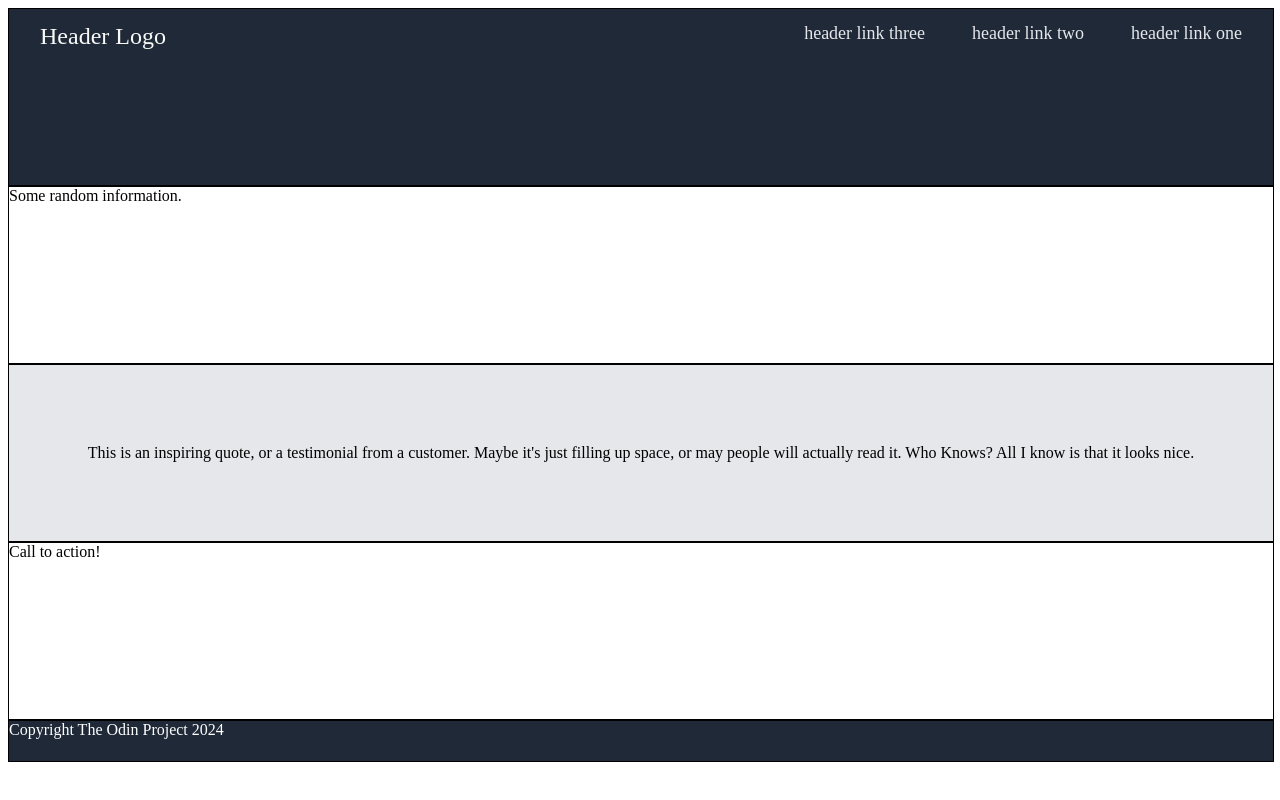
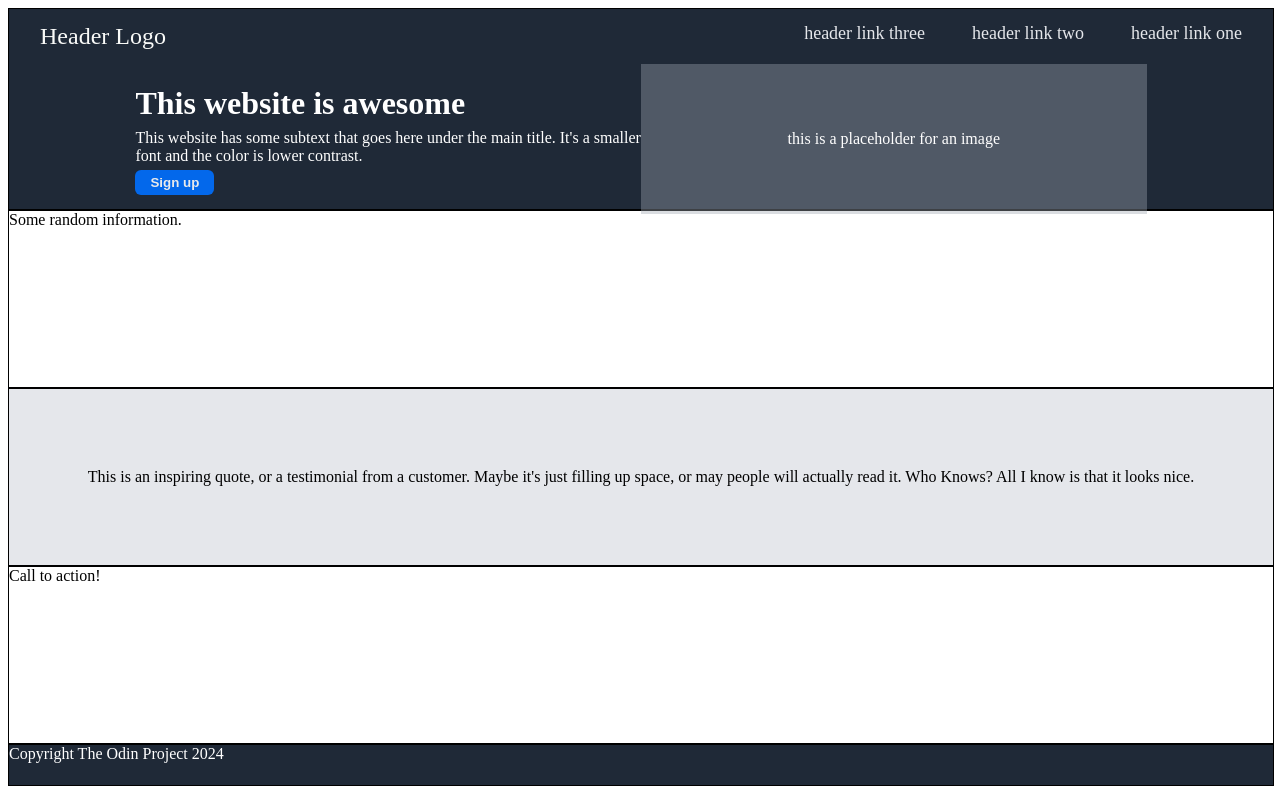
Before and after one commit to jonathan-saunders/landing-page, a plain HTML site: page index.html in a window 1280 px wide. Drawn offline with Linux system fonts and the light colour scheme.

Commit message:
Substantially finished the upper quarter of the landing page. Text and images divs added. Button added and styled.

```diff
--- a/index.html
+++ b/index.html
@@ -13,7 +13,18 @@
         <a href="#link1">header link one</a>
         <a href="#link2">header link two</a>
         <a href="#link3">header link three</a>
-    </div>
+        </div>
+        <div class="div1content">
+        <div class="topcontent">
+            <h1>This website is awesome</h1>
+            <p>This website has some subtext that goes here under the main title. It's a smaller font and the color is lower contrast.</p>
+            <button>Sign up</button>
+
+        </div>
+        <div class="topimg">
+            <p>this is a placeholder for an image</p>
+        </div>
+        </div>
     </div>
     <div id="div2">
         Some random information.
--- a/styles.css
+++ b/styles.css
@@ -1,11 +1,52 @@
 #div1 {
-    height: 22vh;
+    height: 25vh;
     width: 100%;
     border: 1px solid black;
     background-color: #1f2937;
-    display: inline-flex;
     color: white;
     flex-direction: column;
+}
+
+.div1content {
+   /* border: 1px solid black;*/
+    display: flex;
+    justify-content: center;
+}
+
+.topcontent {
+   /* border: 1px solid black;*/
+    width: 40%;
+}
+
+.topcontent h1 {
+    margin-bottom: -0.3em;
+}
+
+.topcontent p {
+    margin-bottom: 1%;
+}
+
+.topcontent button {
+    border-radius: 6px;
+    color: white;
+    background-color: hsl(214, 100%, 50%);
+    font-weight: bold;
+    padding: 5px 15px;
+    border: none;
+    cursor: pointer;
+    opacity: 0.9;
+
+}
+
+.topimg {
+    /*border: 1px solid black;*/
+    background-color: hsla(217, 10%, 66%, 0.384);
+    width: 40%;
+}
+
+.topimg p {
+    text-align: center;
+    padding: 50px 0;
 }
 
 #logo {
```
